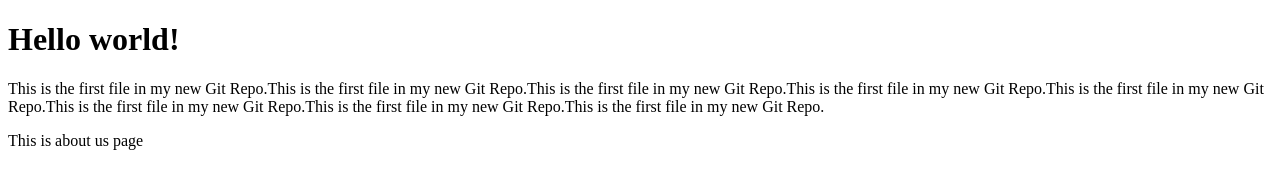
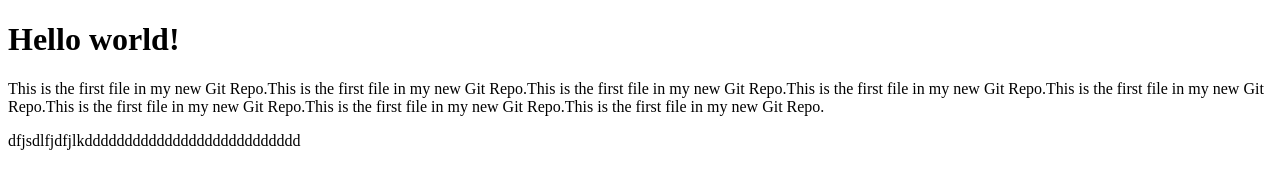
Before and after one commit to vipilnair/newtest, a plain HTML site: page index.html in a window 1280 px wide. Drawn offline with Linux system fonts and the light colour scheme.

Commit message:
Update index.html
add new

```diff
--- a/index.html
+++ b/index.html
@@ -8,7 +8,7 @@
 <h1>Hello world!</h1>
 <p>This is the first file in my new Git Repo.This is the first file in my new Git Repo.This is the first file in my new Git Repo.This is the first file in my new Git Repo.This is the first file in my new Git Repo.This is the first file in my new Git Repo.This is the first file in my new Git Repo.This is the first file in my new Git Repo.</p>
 
-<div>This is about us page</div>
+<div>dfjsdlfjdfjlkddddddddddddddddddddddddddd</div>
 
 </body>
 </html>
```
